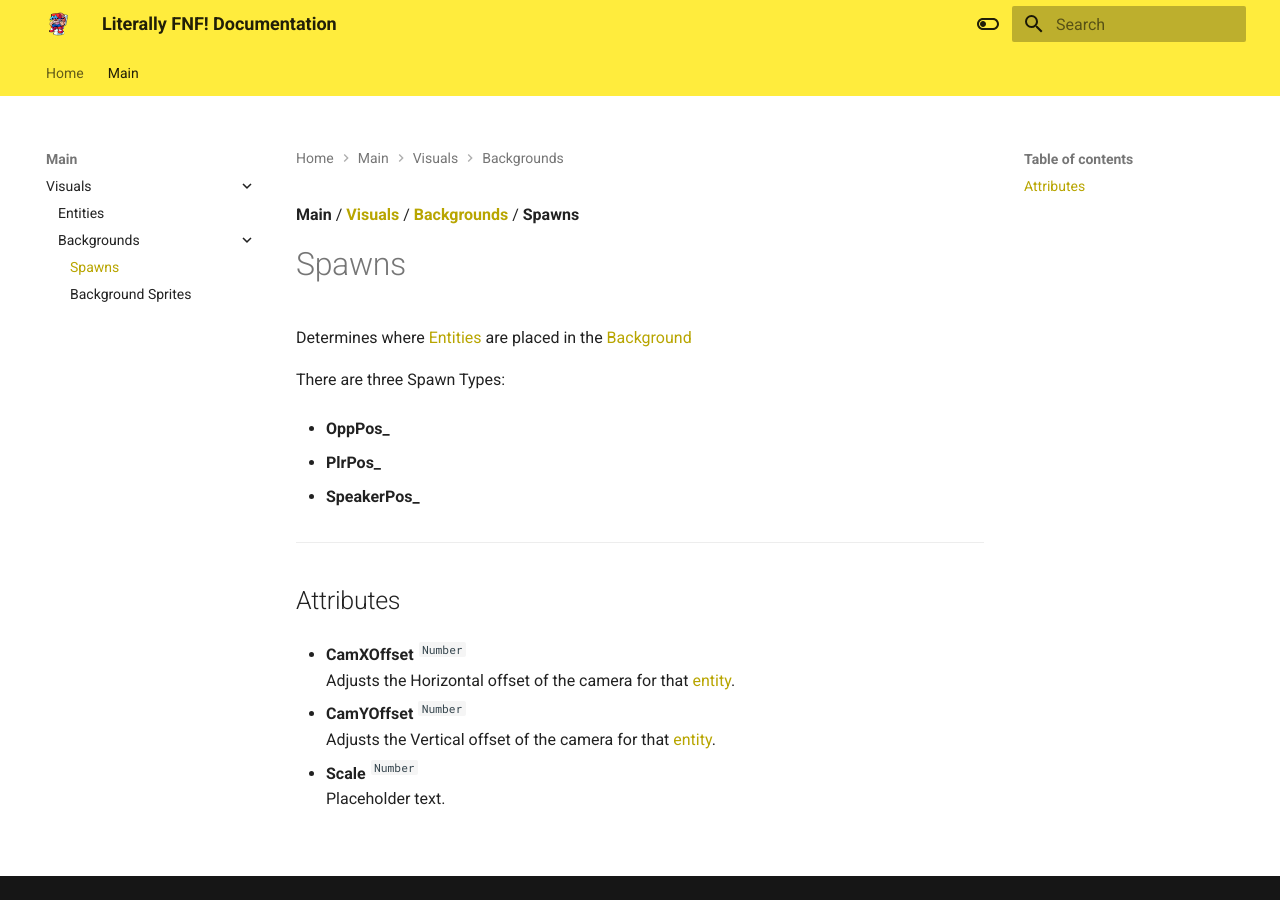
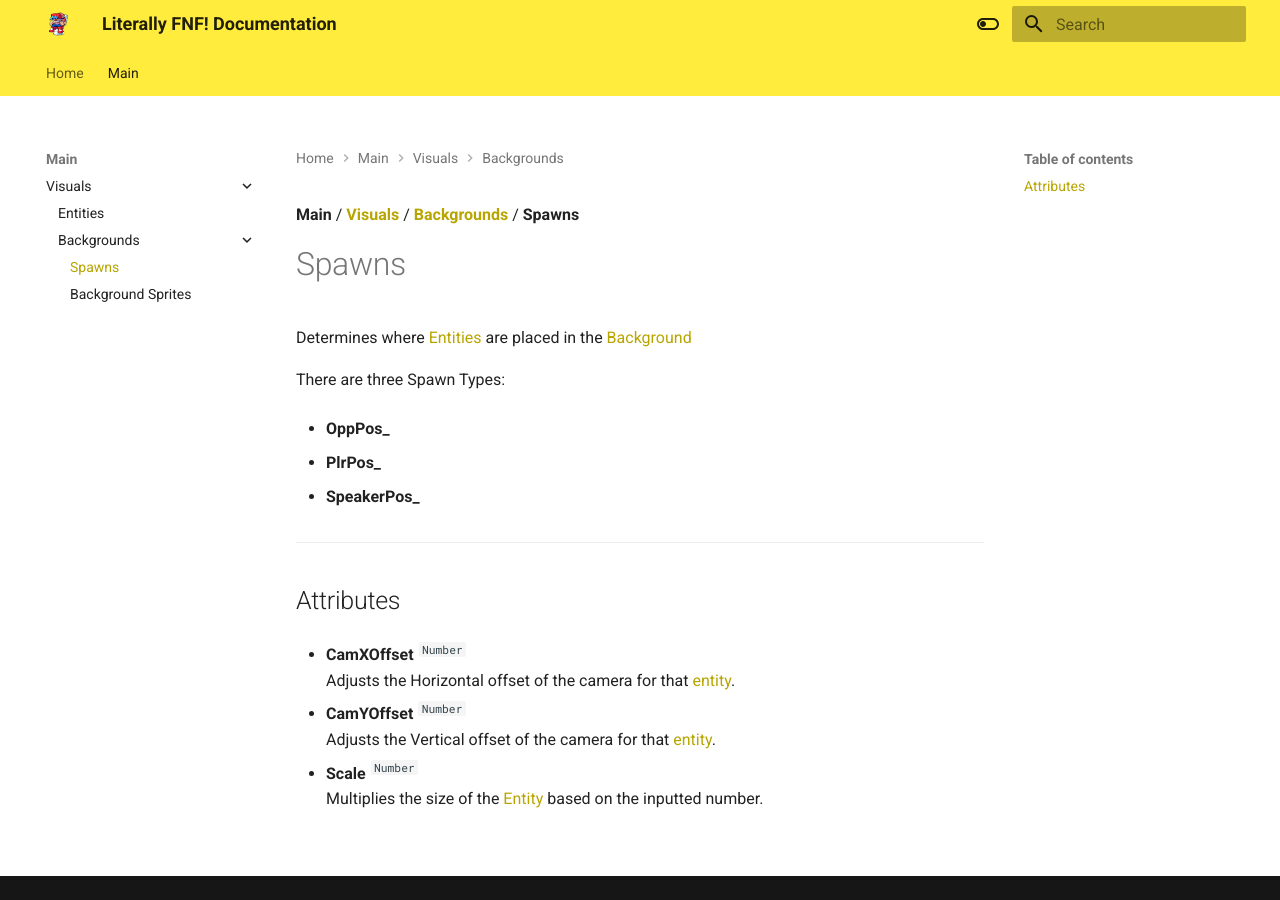
Before and after one commit to toad4085/Literally-FNF-Documentation, an MkDocs documentation site: the page built from docs/main/visuals/backgrounds/spawns.md, in a window 1280 px wide. Built offline with MkDocs 1.6.1 and Material for MkDocs 9.7.7, drawn with Linux system fonts in a browser that asks for light colours.

Commit message:
$replaced placeholder text

```diff
--- a/docs/main/visuals/backgrounds/spawns.md
+++ b/docs/main/visuals/backgrounds/spawns.md
@@ -23,4 +23,4 @@
 Adjusts the Vertical offset of the camera for that [entity](../../entities).
 
 * **Scale** <sup>`Number`</sup><br>
-Placeholder text.
+Multiplies the size of the [Entity](../../entities) based on the inputted number.
```
